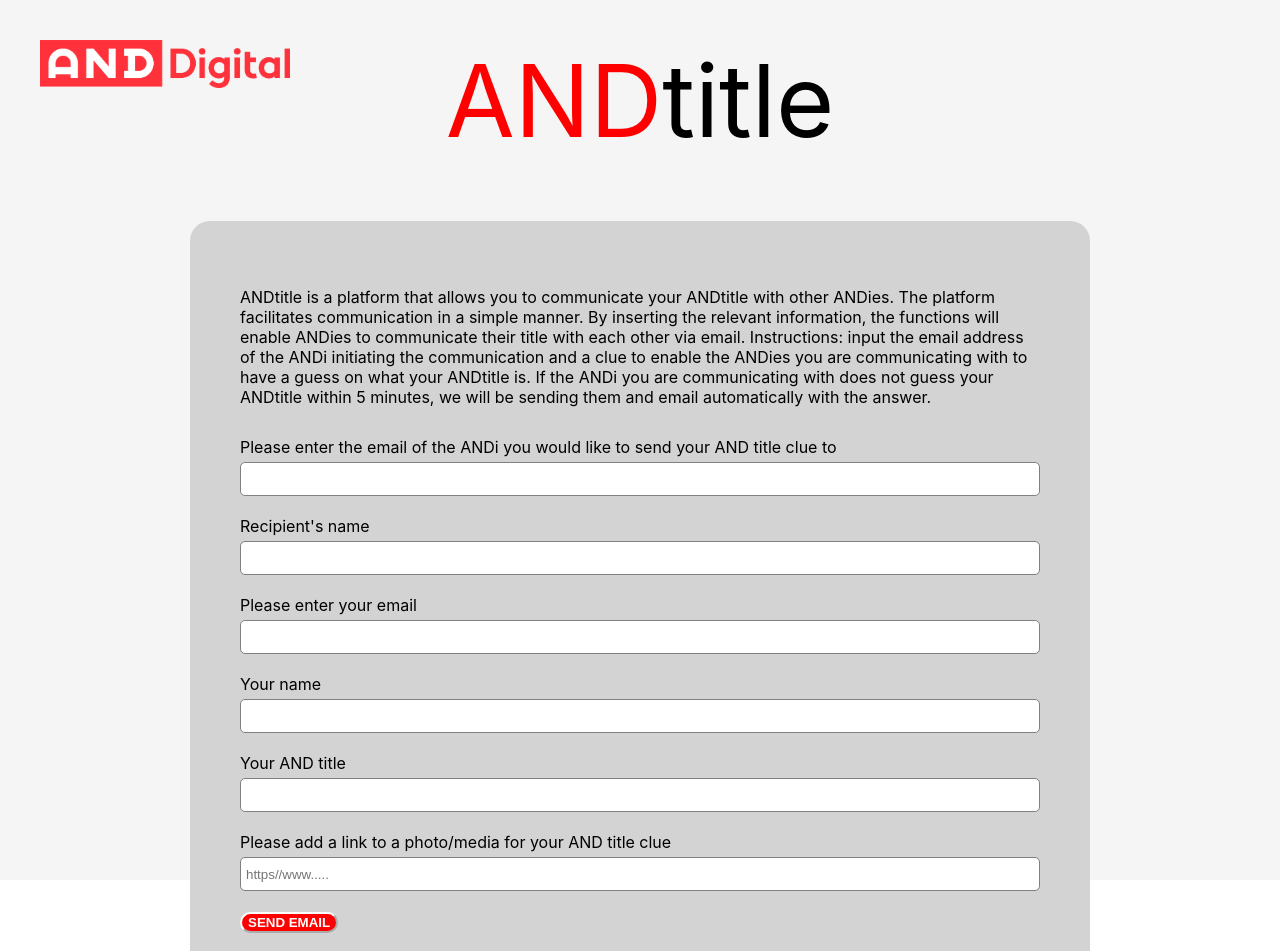
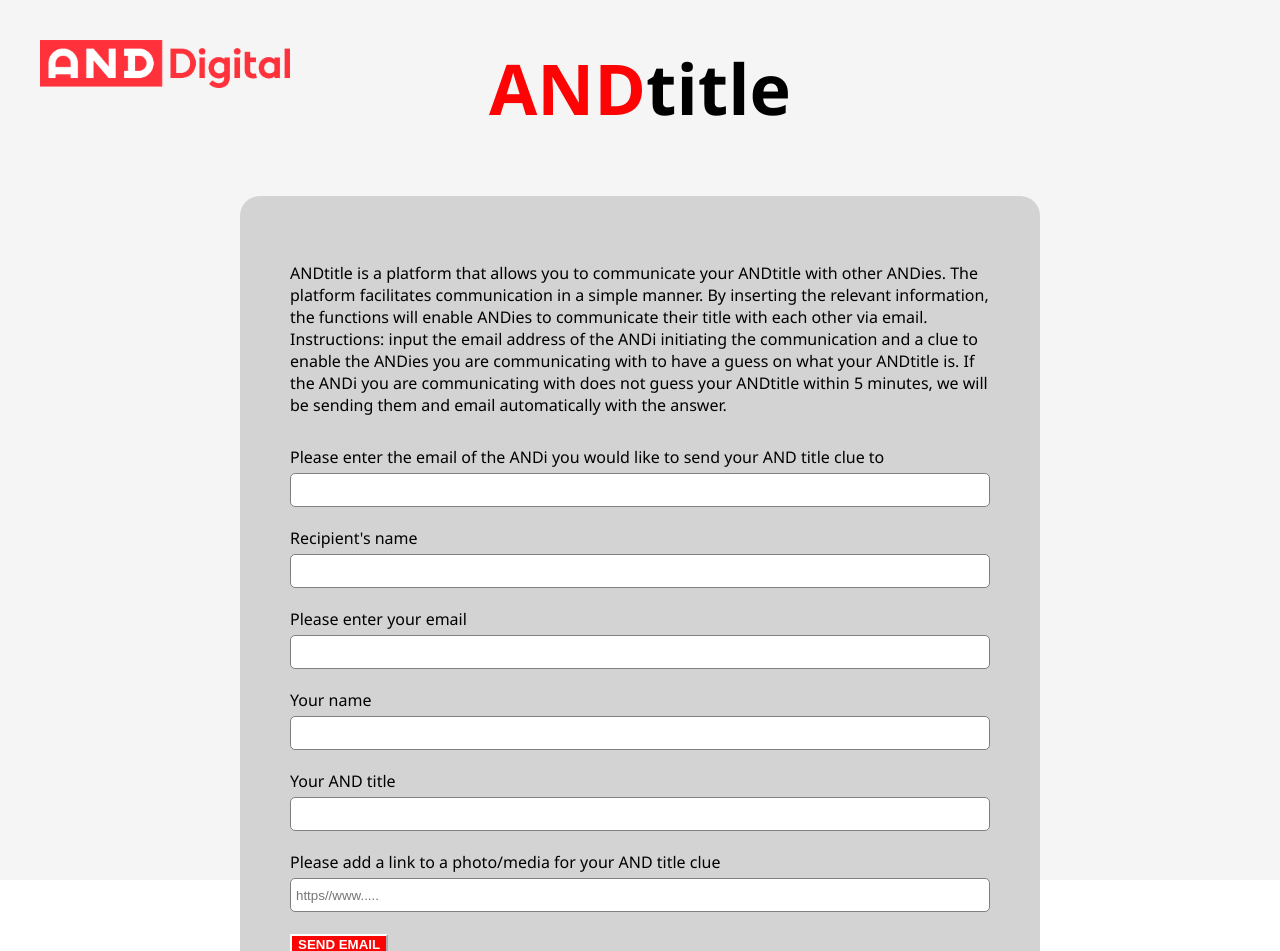
Before and after one commit to sandramolinapalencia/collaboration-challenge, a React (Create React App) app: page / in a window 1280 px wide. Shown: the top 951 px of the page. Built offline with nearby package versions, Linux system fonts and the light colour scheme.

Commit message:
spacing updates

```diff
--- a/src/App.css
+++ b/src/App.css
@@ -2,23 +2,24 @@
   background-color: whitesmoke;
   height: 100vh;
   padding: 40px;
+  font-family:'Segoe UI', Tahoma, Geneva, Verdana, sans-serif
 }
 
 .App-logo {
   width: 250px;
   pointer-events: none;
   height: fit-content;
+  margin-right: 30px;
 }
 
 .Page-title {
-  font-size: 100px;
+  font-size: 70px;
   margin: 0;
-  padding-left: 30px;
-  padding-right: 30px;
+  font-weight: bolder;
 }
 
 .Red-text {
-  color: red;
+  color: #fd0303;
 }
 
 .App-header {
@@ -33,18 +34,17 @@
 }
 
 .Form-container {
-  margin: 60px 150px 0 150px;
+  margin: 60px auto;
   background-color: lightgray;
   padding: 50px;
   border-radius: 20px;
-  /* border: solid 2px gray; */
+  max-width: 700px;
 }
 
 #submit-btn {
   color: white;
-  background-color: red;
+  background-color: #fd0303;
   font-weight: bold;
-  border-radius: 15px;
   border-color: white;
   cursor: pointer;
 }
```
